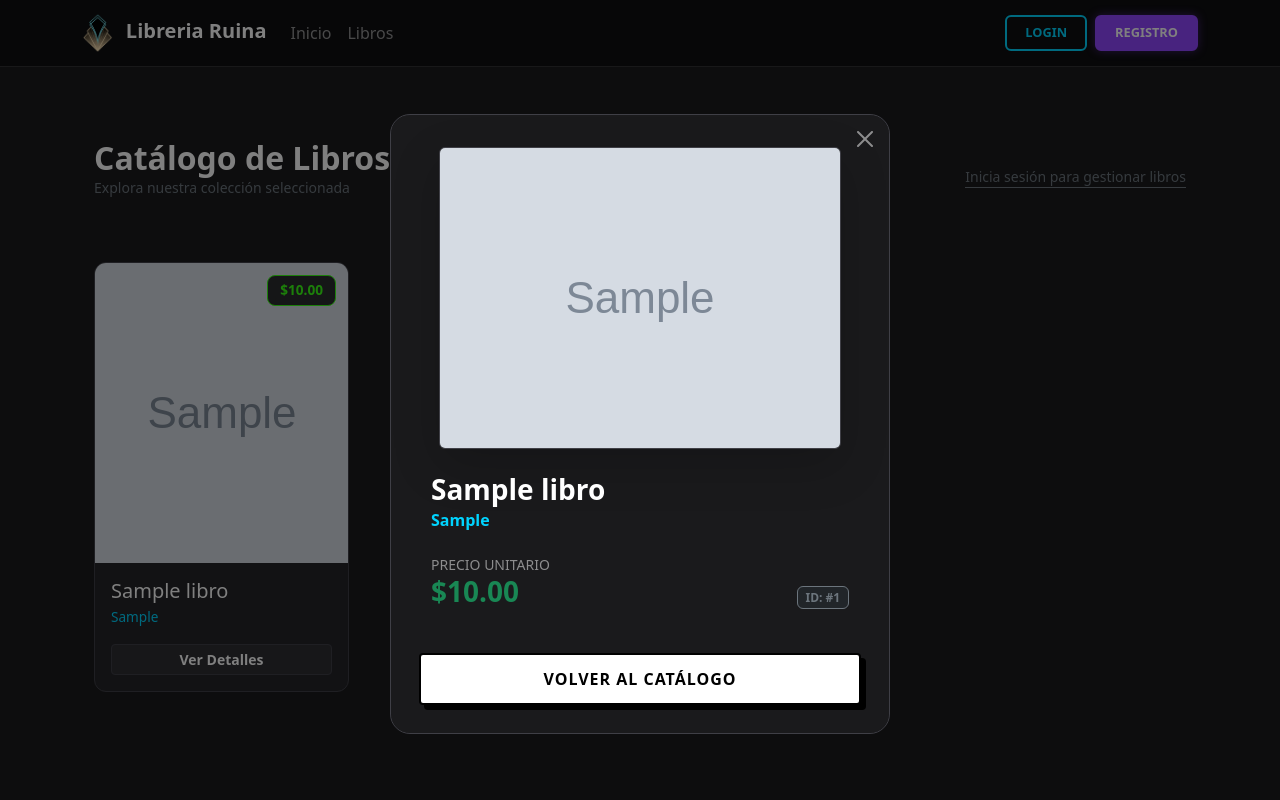
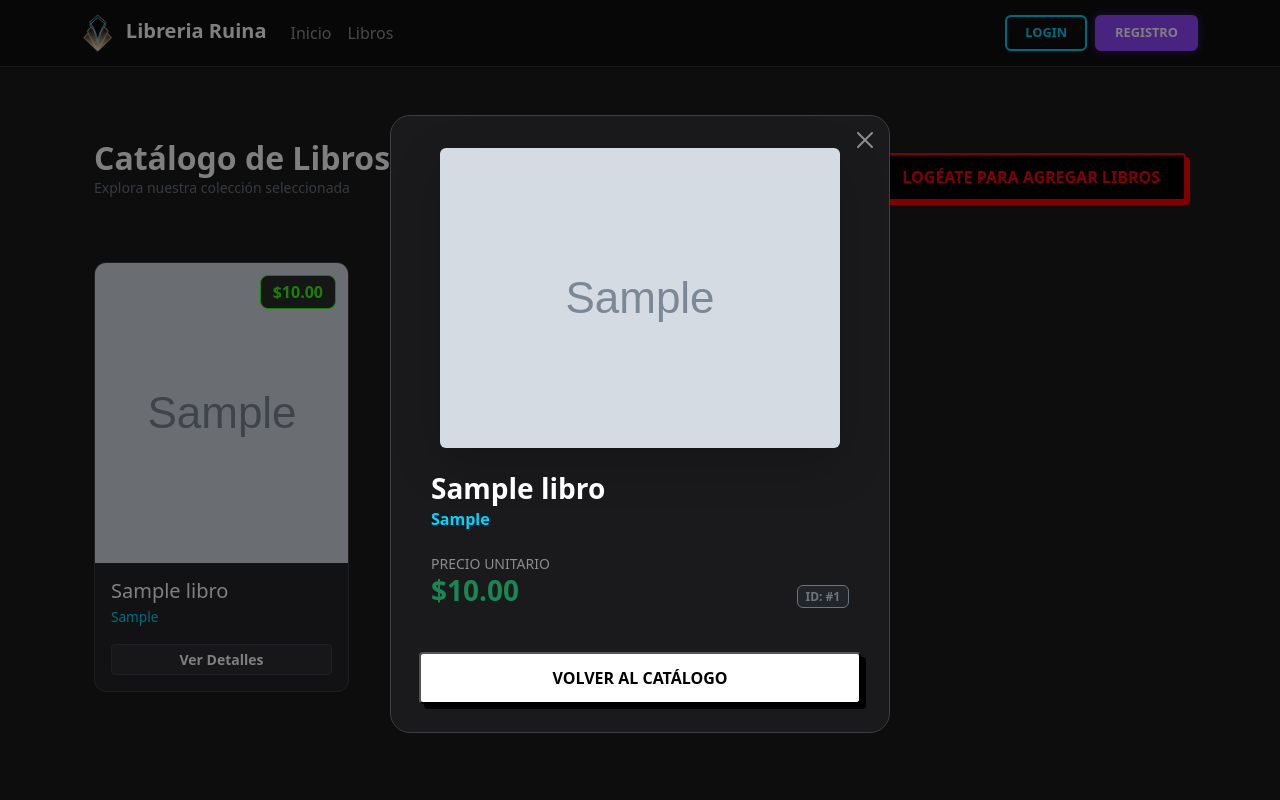
Before and after one commit to Nixozx/ProyectoDjangoLibreria, a Django app: page /catalog/ in a window 1280 px wide, after a click on "Ver Detalles". Run offline with Django 5.2, Linux system fonts and the light colour scheme; tables that the repository leaves empty hold one stand-in row (values such as "Sample post"); grey boxes marked "Sample" are stand-in pictures.

Commit message:
feat: actualizar botón de acceso al catálogo con estilo negro/rojo y texto personalizado

```diff
--- a/core_app/templates/core/catalog.html
+++ b/core_app/templates/core/catalog.html
@@ -15,8 +15,9 @@
                     AGREGAR LIBRO
                 </a>
             {% else %}
-                <a href="{% url 'login' %}" class="text-secondary text-decoration-none small border-bottom border-secondary">
-                    Inicia sesión para gestionar libros
+                <!-- Botón estático en Negro y Rojo -->
+                <a href="{% url 'login' %}" class="btn-login-red">
+                    LOGÉATE PARA AGREGAR LIBROS
                 </a>
             {% endif %}
         </div>
@@ -37,7 +38,6 @@
                 </div>
                 <div class="card-body">
                     <h5 class="card-title text-white mb-1">{{ libro.nombre }}</h5>
-                    <!-- Autor con color resaltado en la card -->
                     <p class="card-author-name mb-3">{{ libro.autor|default:"Autor Desconocido" }}</p>
 
                     <div class="d-grid mt-auto">
@@ -49,7 +49,7 @@
             </div>
         </div>
 
-
+        <!-- Modal -->
         <div class="modal fade" id="modalLibro{{ libro.id }}" tabindex="-1" aria-hidden="true">
             <div class="modal-dialog modal-dialog-centered">
                 <div class="modal-content custom-modal">
@@ -62,7 +62,6 @@
                         {% endif %}
                         <div class="text-start px-4">
                             <h3 class="text-white fw-bold mb-1">{{ libro.nombre }}</h3>
-                            <!-- Autor resaltado en el modal -->
                             <h6 class="mb-4" style="color: #00d4ff; font-weight: 600;">{{ libro.autor|default:"Autor Desconocido" }}</h6>
 
                             <div class="d-flex justify-content-between align-items-end">
@@ -84,7 +83,6 @@
         {% empty %}
         <div class="col-12 text-center py-5">
             <p class="text-secondary font-monospace">No hay libros registrados en el catálogo aún.</p>
-            <a href="{% url 'agregar_libro' %}" class="btn btn-outline-light btn-sm px-4">Agregar el primero</a>
         </div>
         {% endfor %}
         </div>
@@ -92,16 +90,31 @@
 </div>
 
 <style>
+    body { background-color: #1a1a1c !important; }
+    .catalog-wrapper { min-height: 100vh; }
 
-    body {
-        background-color: #1a1a1c !important;
+    /* Estilo del Botón Nuevo (Negro y Rojo) */
+    .btn-login-red {
+        background-color: #000000;
+        color: #ff0000 !important;
+        padding: 10px 24px;
+        border: 2px solid #ff0000;
+        border-radius: 4px;
+        text-decoration: none;
+        font-weight: 800;
+        box-shadow: 4px 4px 0px #ff0000;
+        transition: 0.2s ease;
+        text-transform: uppercase;
     }
 
-    .catalog-wrapper {
-        min-height: 100vh;
+    .btn-login-red:hover {
+        background-color: #ff0000;
+        color: #000000 !important;
+        transform: translate(-2px, -2px);
+        box-shadow: 6px 6px 0px #000000;
     }
 
-    /* Estilo de la Card */
+    /* Estilos originales mantenidos */
     .book-card {
         background-color: #252529;
         border: 1px solid #3f3f46;
@@ -109,99 +122,13 @@
         overflow: hidden;
         transition: all 0.3s cubic-bezier(0.4, 0, 0.2, 1);
     }
-
-    .book-card:hover {
-        border-color: #00d4ff;
-        transform: translateY(-8px);
-        box-shadow: 0 10px 20px rgba(0,0,0,0.4);
-    }
-
-    .book-card img {
-        height: 300px;
-        object-fit: cover;
-    }
-
-    /* Autor en la card */
-    .card-author-name {
-        color: #00d4ff;
-        font-size: 0.85rem;
-        font-weight: 500;
-        margin-bottom: 0;
-    }
-
-    .card-badge {
-        position: absolute;
-        top: 12px;
-        right: 12px;
-        background-color: rgba(0, 0, 0, 0.8);
-        backdrop-filter: blur(4px);
-        color: #39ff14;
-        padding: 4px 12px;
-        border-radius: 8px;
-        font-size: 0.85rem;
-        font-weight: 800;
-        border: 1px solid #39ff14;
-    }
-
-    /* Estilo del Modal */
-    .custom-modal {
-        background-color: #1a1a1c !important;
-        border: 1px solid #3f3f46 !important;
-        border-radius: 20px;
-    }
-
-    .modal-book-img {
-        max-height: 380px;
-        width: auto;
-        border: 1px solid #3f3f46;
-    }
-
-    .btn-ruina-close {
-        background-color: #ffffff;
-        color: #000000;
-        border: 2px solid #000000;
-        font-weight: 900;
-        padding: 12px;
-        border-radius: 4px;
-        box-shadow: 5px 5px 0px #000000;
-        transition: 0.2s;
-        text-transform: uppercase;
-        letter-spacing: 1px;
-    }
-
-    .btn-ruina-close:hover {
-        transform: translate(-2px, -2px);
-        box-shadow: 7px 7px 0px #000000;
-    }
-
-    .btn-view-details {
-        background-color: #2e2e33;
-        color: #ffffff;
-        border: 1px solid #3f3f46;
-        font-weight: bold;
-        transition: 0.2s;
-    }
-
-    .btn-view-details:hover {
-        background-color: #ffffff;
-        color: #000000;
-    }
-
-    .btn-catalog-add-border {
-        background-color: #ffffff;
-        color: #000000 !important;
-        padding: 10px 24px;
-        border: 2px solid #000000;
-        border-radius: 4px;
-        text-decoration: none;
-        font-weight: 800;
-        box-shadow: 4px 4px 0px #000000;
-        transition: 0.2s ease;
-    }
-
-    .btn-catalog-add-border:hover {
-        transform: translate(-2px, -2px);
-        box-shadow: 6px 6px 0px #000000;
-    }
+    .book-card:hover { border-color: #00d4ff; transform: translateY(-8px); }
+    .book-card img { height: 300px; object-fit: cover; }
+    .card-author-name { color: #00d4ff; font-size: 0.85rem; font-weight: 500; }
+    .card-badge { position: absolute; top: 12px; right: 12px; background: rgba(0,0,0,0.8); color: #39ff14; padding: 4px 12px; border-radius: 8px; border: 1px solid #39ff14; font-weight: 800; }
+    .custom-modal { background-color: #1a1a1c !important; border: 1px solid #3f3f46 !important; border-radius: 20px; }
+    .btn-ruina-close { background-color: #fff; color: #000; font-weight: 900; padding: 12px; border-radius: 4px; box-shadow: 5px 5px 0px #000; }
+    .btn-catalog-add-border { background-color: #fff; color: #000 !important; padding: 10px 24px; border: 2px solid #000; border-radius: 4px; text-decoration: none; font-weight: 800; box-shadow: 4px 4px 0px #000; }
+    .btn-view-details { background-color: #2e2e33; color: #fff; border: 1px solid #3f3f46; font-weight: bold; }
 </style>
 {% endblock %}
```
